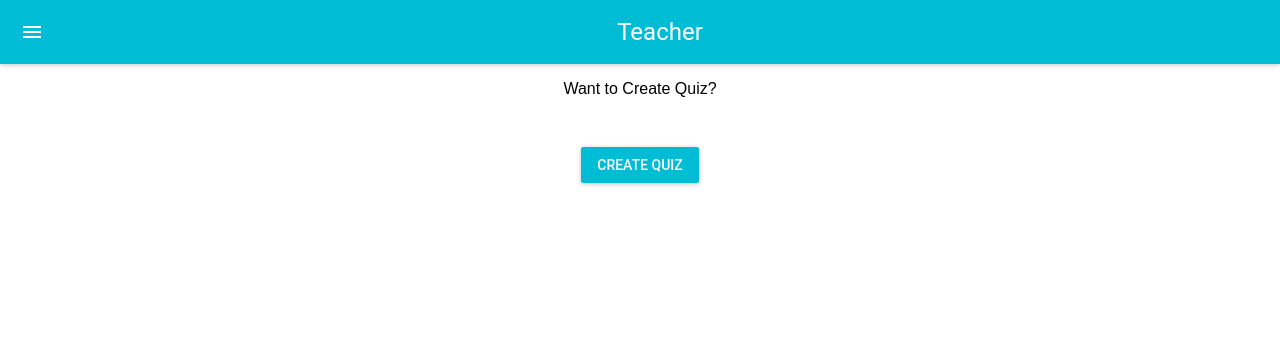
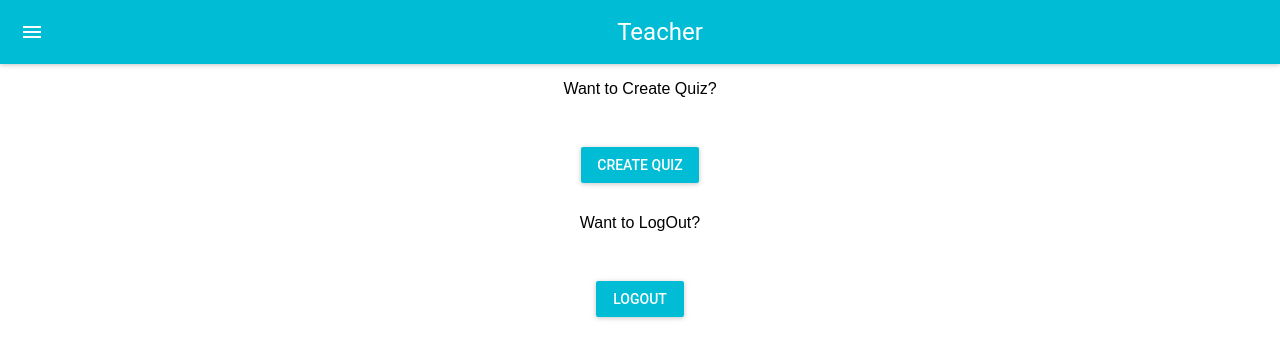
Before and after one commit to maddymz/Mathlab, a React (Create React App) app: page / in a window 1280 px wide. Shown: the top 358 px of the page. Built offline with nearby package versions, Linux system fonts and the light colour scheme.

Commit message:
logout button

```diff
--- a/src/Teacher/TeacherView.js
+++ b/src/Teacher/TeacherView.js
@@ -2,7 +2,7 @@ import React, {Component} from 'react';
 import MuiThemeProvider from 'material-ui/styles/MuiThemeProvider';
 import AppBar from 'material-ui/AppBar';
 import RaisedButton from 'material-ui/RaisedButton';
-import TextField from 'material-ui/TextField';
+
 
 class Teacher extends Component {
 
@@ -18,6 +18,11 @@ class Teacher extends Component {
                     <p>Want to Create Quiz?</p>
                     <br/>
                     <RaisedButton label="Create Quiz" primary={true} style={style} onClick={(event) => this.handleClick(event)}/>
+                    <br/>
+                    <p>Want to LogOut?</p>
+                    <br/>
+                    <RaisedButton label="LogOut" primary={true} style={style} onClick={(event) => this.handleClick(event)}/>
+                    <br/>
                 </div>
             </MuiThemeProvider>
         </div>
```
